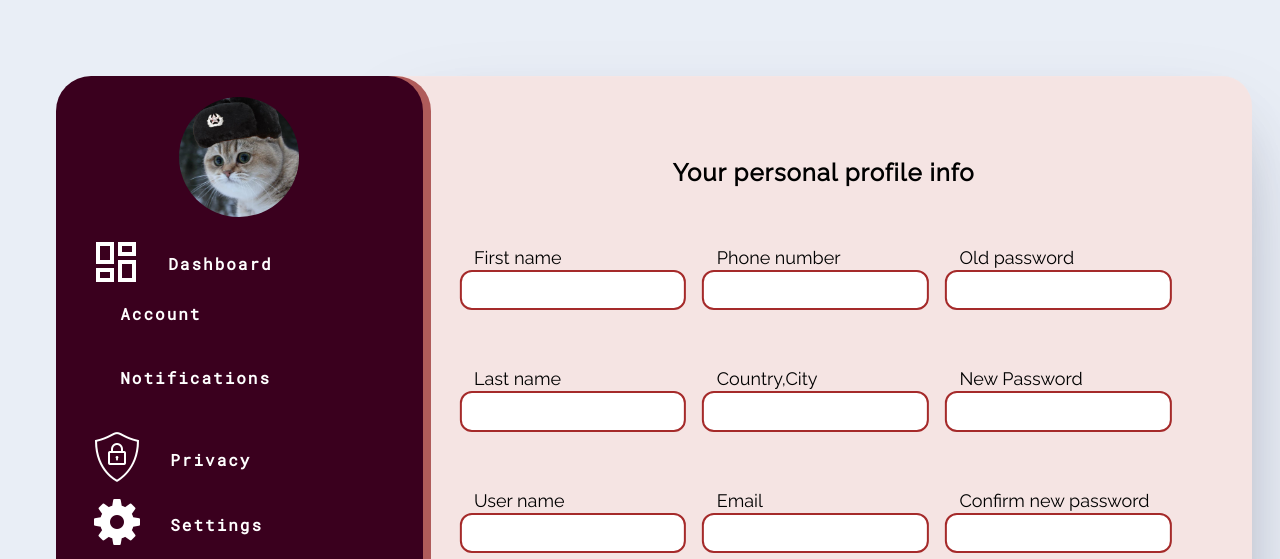
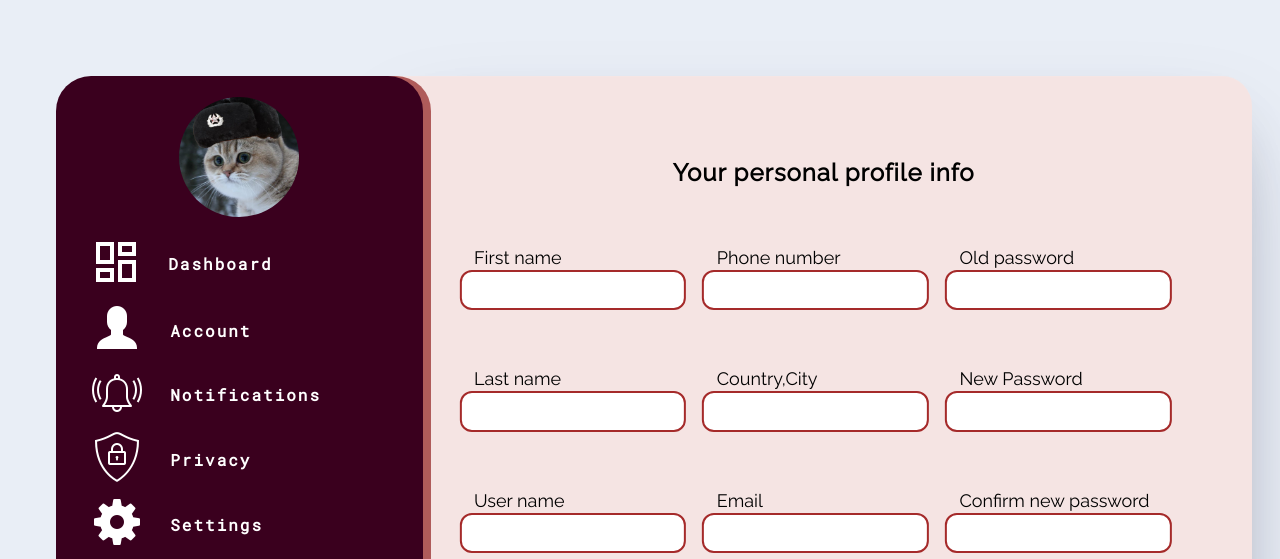
Before and after one commit to shivamdangi7/settingsPage, a plain HTML site: page index.html in a window 1280 px wide. Shown: the top 559 px of the page. Drawn offline with Linux system fonts and the light colour scheme; the site is published under a folder, as on GitHub Pages, so addresses that start at the root find nothing.

Commit message:
updated urls

```diff
--- a/index.html
+++ b/index.html
@@ -25,11 +25,11 @@
                     <p>Dashboard</p>
                 </div>
                 <div class="button accountaccess">
-                    <img src="/images/icons8-customer-50.png" alt="">
+                    <img src="./images/icons8-customer-50.png" alt="">
                     <p>Account</p>
                 </div>
                 <div class="button notification">
-                    <img src="/images/icons8-alarm-50.png" alt="">
+                    <img src="./images/icons8-alarm-50.png" alt="">
                     <p>Notifications</p>
                 </div>
                 <div class="button privacy">
```
